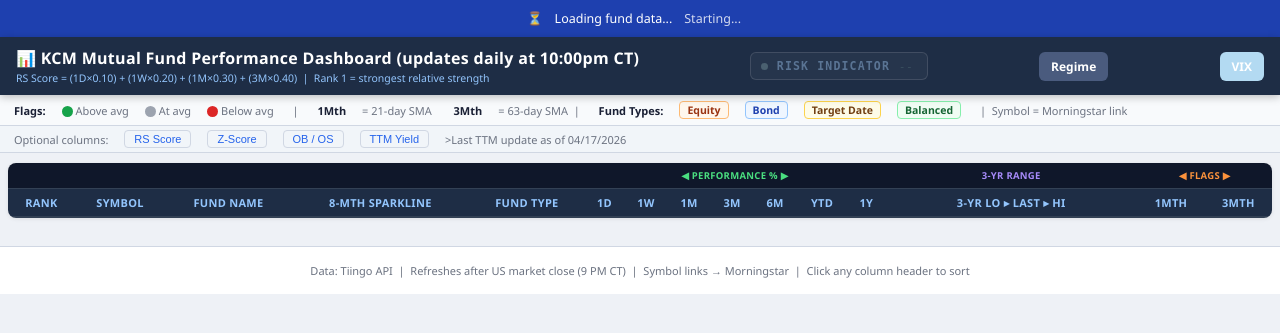
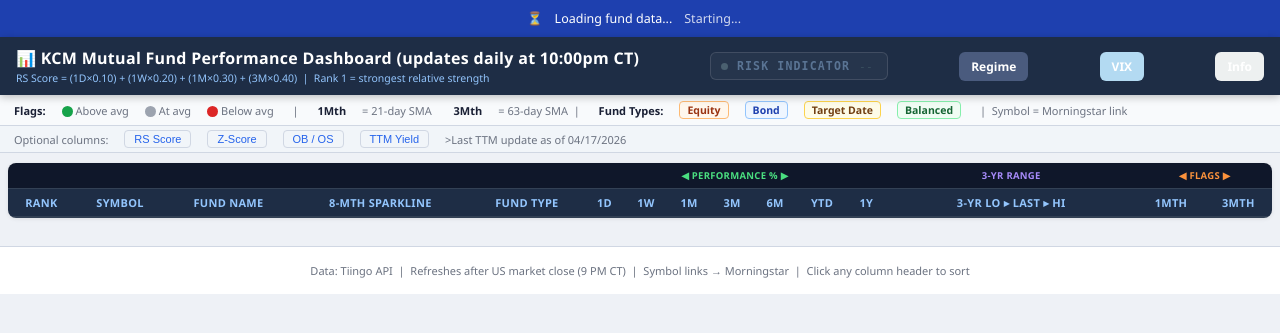
Before and after one commit to Jamesm2009/KCM_MF_Dashboard, a Flask app: page / in a window 1280 px wide. Shown: the top 333 px of the page. Run offline with Flask 3, Linux system fonts and the light colour scheme; lists and menus that the app fills with data are empty.

Commit message:
Update index.html

```diff
--- a/templates/index.html
+++ b/templates/index.html
@@ -83,7 +83,7 @@ header {
 
 .btn-link1 { border: none; border-radius: 6px; padding: 6px 12px; font-size: 12px; font-weight: 600; cursor: pointer; text-decoration: none; display: inline-block; color: #fff; }
 .btn-link2 { border: none; border-radius: 6px; padding: 6px 12px; font-size: 12px; font-weight: 600; cursor: pointer; text-decoration: none; display: inline-block; color: #fff; }
-
+.btn-link3 { border: none; border-radius: 6px; padding: 6px 12px; font-size: 12px; font-weight: 600; cursor: pointer; text-decoration: none; display: inline-block; color: #fff; }
 .legend {
   background: #f8fafc;
   border-bottom: 1px solid var(--border);
@@ -341,6 +341,7 @@ footer { text-align: center; padding: 16px; color: var(--muted); font-size: 11px
 
 <a class="btn-link1" href="https://regime.market-dashboards.com/" target="_blank" style="background:#4a5b7e;">Regime</a>
 <a class="btn-link2" href="http://www.vixcentral.com/" target="_blank" style="background:#b3daf2;">VIX</a>
+<a class="btn-link3" href="https://docs.google.com/document/d/1m65Pmt6p_4W1oCifimjH9WHenHuWsWxM/edit" target="_blank" style="background:#edf0f0;">Info</a>
   </div>
 </header>
 
```
